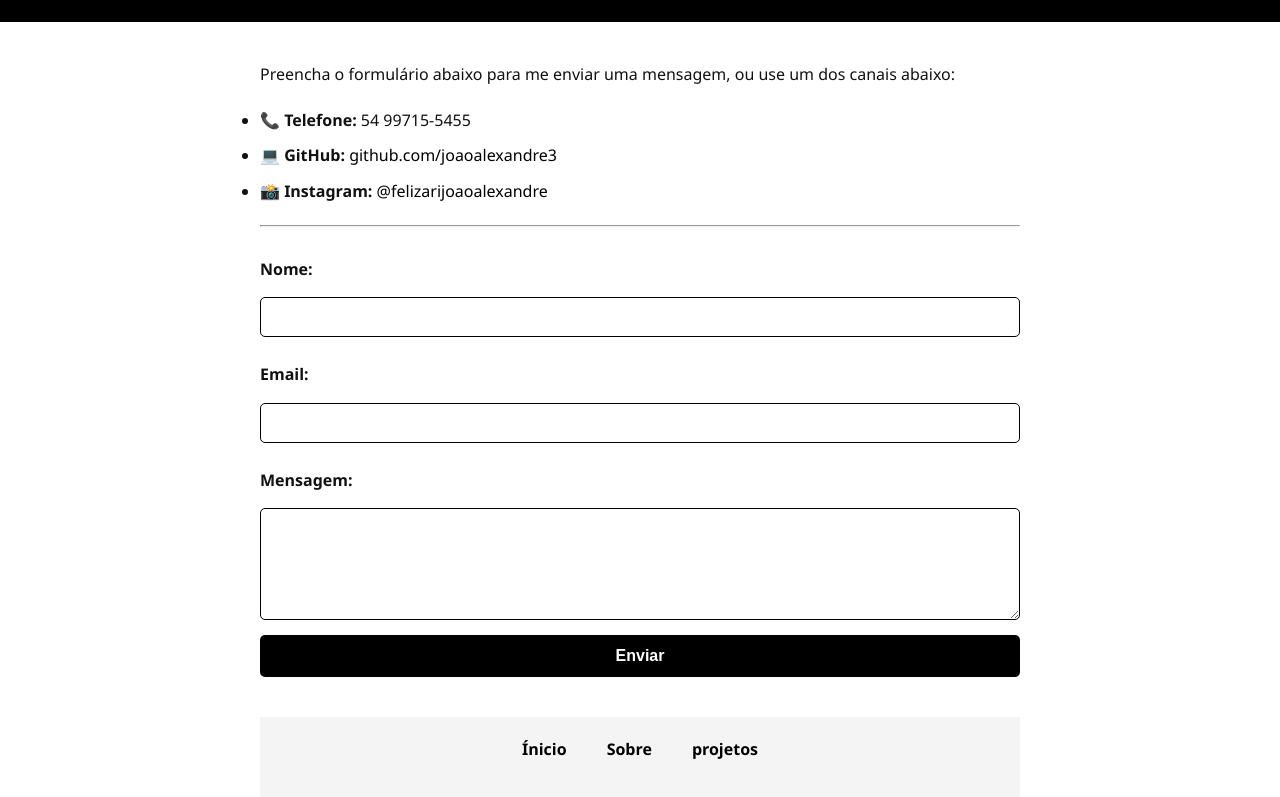
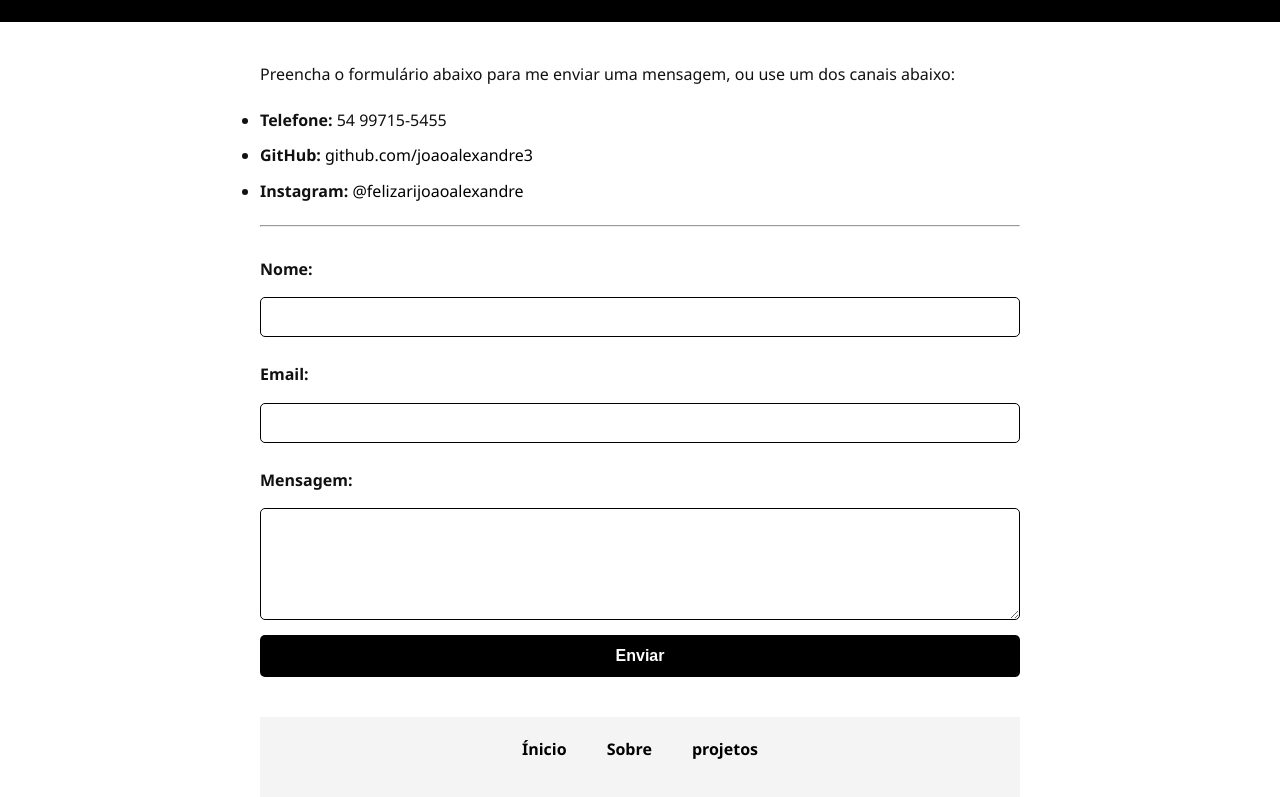
Before and after one commit to joaoalexandre3/Web-Lab-Portifolio, a plain HTML site: page Portifolio/codigos/contato.html in a window 1280 px wide. Shown: the part 109-906 px from the top of the page. Drawn offline with Linux system fonts and the light colour scheme.

Commit message:
contato.html

```diff
--- a/Portifolio/codigos/contato.html
+++ b/Portifolio/codigos/contato.html
@@ -17,9 +17,9 @@
 
         <section>
             <ul>
-                <li><strong>📞 Telefone:</strong> 54 99715-5455</li>
-                <li><strong>💻 GitHub:</strong> <a href="https://github.com/joaoalexandre3" target="_blank">github.com/joaoalexandre3</a></li>
-                <li><strong>📸 Instagram:</strong> <a href="https://instagram.com/felizarijoaoalexandre" target="_blank">@felizarijoaoalexandre</a></li>
+                <li><strong> Telefone:</strong> 54 99715-5455</li>
+                <li><strong> GitHub:</strong> <a href="https://github.com/joaoalexandre3" target="_blank">github.com/joaoalexandre3</a></li>
+                <li><strong> Instagram:</strong> <a href="https://instagram.com/felizarijoaoalexandre" target="_blank">@felizarijoaoalexandre</a></li>
             </ul>
         </section>
 
```
